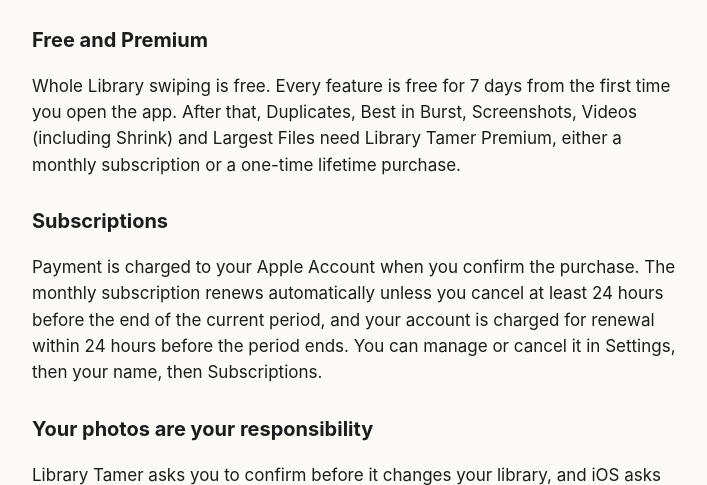
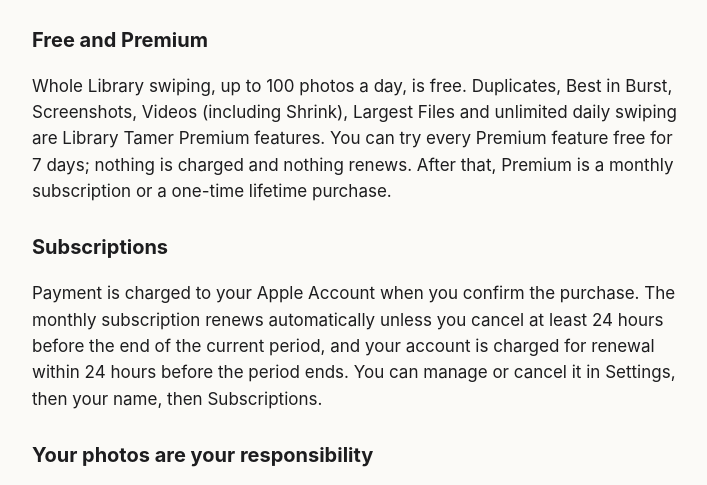
Before and after one commit to SoThereIWas/library-tamer, a plain HTML site: page terms.html in a window 1280 px wide. Shown: the part 278-763 px from the top of the page, without its empty margins (284-991 px from the left). Drawn offline with Linux system fonts and the light colour scheme.

Commit message:
Terms: free tier is up to 100 photos a day
Co-Authored-By: Claude Opus 5.5 <noreply@anthropic.com>

```diff
--- a/terms.html
+++ b/terms.html
@@ -7,7 +7,7 @@
 <h1>Terms of Use</h1>
 <p>Library Tamer is licensed to you under Apple's <a href="https://www.apple.com/legal/internet-services/itunes/dev/stdeula/">Standard Licensed Application End User License Agreement (EULA)</a>.</p>
 <h2>Free and Premium</h2>
-<p>Whole Library swiping is free. Every feature is free for 7 days from the first time you open the app. After that, Duplicates, Best in Burst, Screenshots, Videos (including Shrink) and Largest Files need Library Tamer Premium, either a monthly subscription or a one-time lifetime purchase.</p>
+<p>Whole Library swiping, up to 100 photos a day, is free. Duplicates, Best in Burst, Screenshots, Videos (including Shrink), Largest Files and unlimited daily swiping are Library Tamer Premium features. You can try every Premium feature free for 7 days; nothing is charged and nothing renews. After that, Premium is a monthly subscription or a one-time lifetime purchase.</p>
 <h2>Subscriptions</h2>
 <p>Payment is charged to your Apple Account when you confirm the purchase. The monthly subscription renews automatically unless you cancel at least 24 hours before the end of the current period, and your account is charged for renewal within 24 hours before the period ends. You can manage or cancel it in Settings, then your name, then Subscriptions.</p>
 <h2>Your photos are your responsibility</h2>
```
